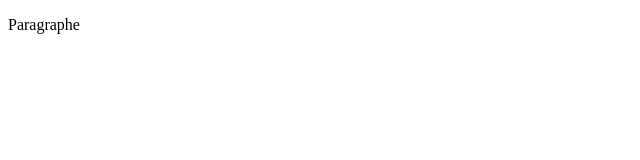
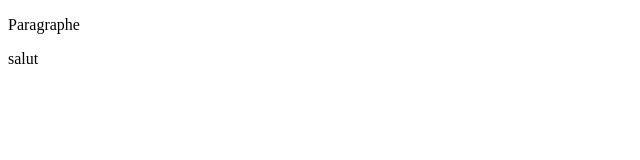
Before and after one commit to brianmtr/javascript_test, a plain HTML site: page index.html in a window 1280 px wide. Shown: the full height of the page, 0-640 px from the left. Drawn offline with Linux system fonts and the light colour scheme.

Commit message:
modif salut

```diff
--- a/index.html
+++ b/index.html
@@ -9,5 +9,6 @@
 </head>
 <body>
     <p>Paragraphe</p>
+    <p>salut</p>
 </body>
 </html>
```
